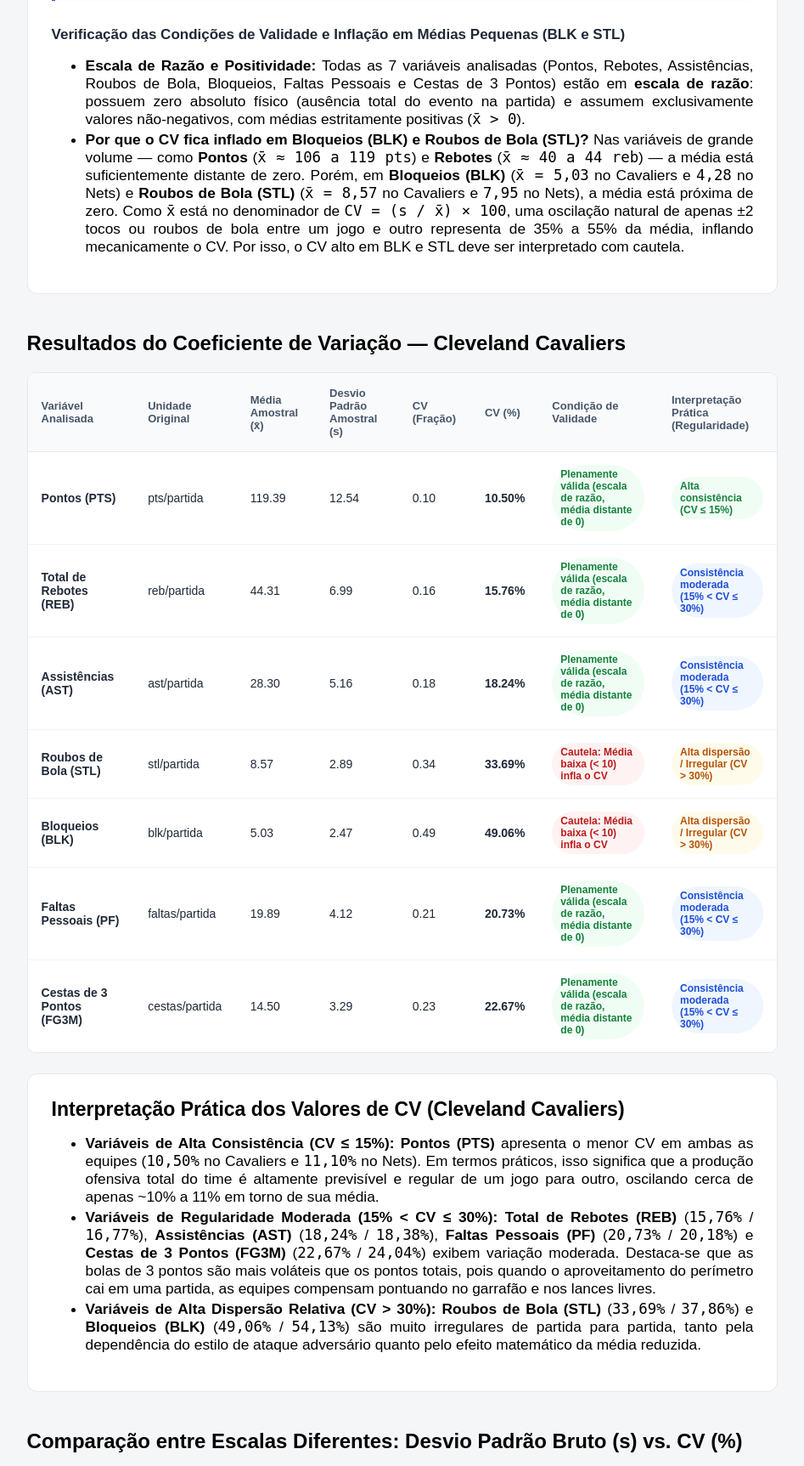
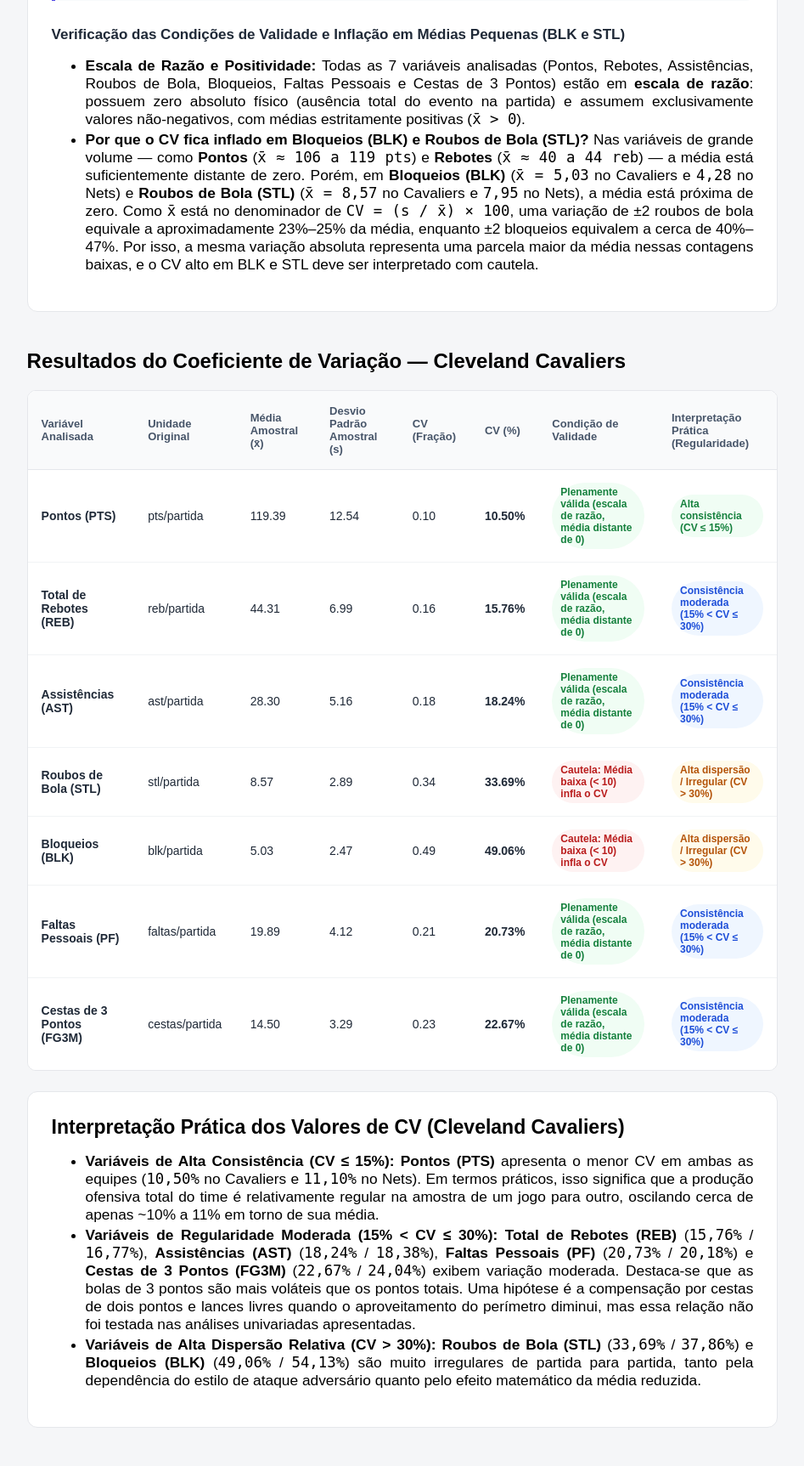
Before and after one commit to ruhtra5000/NBA-LabCD, a Flask app: a page that uses templates/cv.html in a window 1280 px wide. Shown: the part 757-2482 px from the top of the page at 85% size, without its empty margins (166-1113 px from the left). Run offline with Flask 3, Linux system fonts and the light colour scheme; some libraries are stand-ins or nearby versions; some web fonts are replaced.

Commit message:
Correção de exemplos e interpretações do CV.

```diff
--- a/templates/cv.html
+++ b/templates/cv.html
@@ -126,8 +126,9 @@
                 <b>Pontos</b> (<code>x̄ ≈ 106 a 119 pts</code>) e <b>Rebotes</b> (<code>x̄ ≈ 40 a 44 reb</code>) — a média está suficientemente distante de zero.
                 Porém, em <b>Bloqueios (BLK)</b> (<code>x̄ = 5,03</code> no Cavaliers e <code>4,28</code> no Nets) e <b>Roubos de Bola (STL)</b>
                 (<code>x̄ = 8,57</code> no Cavaliers e <code>7,95</code> no Nets), a média está próxima de zero. Como <code>x̄</code> está no denominador de
-                <code>CV = (s / x̄) × 100</code>, uma oscilação natural de apenas ±2 tocos ou roubos de bola entre um jogo e outro representa de 35% a 55%
-                da média, inflando mecanicamente o CV. Por isso, o CV alto em BLK e STL deve ser interpretado com cautela.
+                <code>CV = (s / x̄) × 100</code>, uma variação de ±2 roubos de bola equivale a aproximadamente 23%–25% da média,
+                enquanto ±2 bloqueios equivalem a cerca de 40%–47%. Por isso, a mesma variação absoluta representa uma parcela
+                maior da média nessas contagens baixas, e o CV alto em BLK e STL deve ser interpretado com cautela.
             </li>
         </ul>
     </section>
@@ -186,14 +187,14 @@
             <li>
                 <b>Variáveis de Alta Consistência (CV ≤ 15%):</b> <b>Pontos (PTS)</b> apresenta o menor CV em ambas as equipes
                 (<code>10,50%</code> no Cavaliers e <code>11,10%</code> no Nets). Em termos práticos, isso significa que a produção ofensiva total do time é
-                altamente previsível e regular de um jogo para outro, oscilando cerca de apenas ~10% a 11% em torno de sua média.
+                relativamente regular na amostra de um jogo para outro, oscilando cerca de apenas ~10% a 11% em torno de sua média.
             </li>
             <li>
                 <b>Variáveis de Regularidade Moderada (15% &lt; CV ≤ 30%):</b> <b>Total de Rebotes (REB)</b> (<code>15,76%</code> / <code>16,77%</code>),
                 <b>Assistências (AST)</b> (<code>18,24%</code> / <code>18,38%</code>), <b>Faltas Pessoais (PF)</b> (<code>20,73%</code> / <code>20,18%</code>) e
                 <b>Cestas de 3 Pontos (FG3M)</b> (<code>22,67%</code> / <code>24,04%</code>) exibem variação moderada. Destaca-se que as bolas de 3 pontos
-                são mais voláteis que os pontos totais, pois quando o aproveitamento do perímetro cai em uma partida, as equipes compensam pontuando no garrafão
-                e nos lances livres.
+                são mais voláteis que os pontos totais. Uma hipótese é a compensação por cestas de dois pontos e lances livres quando
+                o aproveitamento do perímetro diminui, mas essa relação não foi testada nas análises univariadas apresentadas.
             </li>
             <li>
                 <b>Variáveis de Alta Dispersão Relativa (CV &gt; 30%):</b> <b>Roubos de Bola (STL)</b> (<code>33,69%</code> / <code>37,86%</code>) e
@@ -259,7 +260,7 @@
         <div class="explicacao-teste-titulo">Quando Preferir uma Alternativa Robusta ao CV Clássico?</div>
         <p>
             O CV clássico (<code>s / x̄</code>) depende da média e do desvio padrão, ambos sensíveis a outliers e à assimetria:
-            valores extremos nas caudas inflam quadradicamente o numerador (<code>s</code>) e deslocam o denominador (<code>x̄</code>).
+            valores extremos contribuem com desvios quadráticos para a variância que compõe o numerador (<code>s</code>) e deslocam o denominador (<code>x̄</code>).
         </p>
         <ul>
             <li>
@@ -267,8 +268,7 @@
                 o CV clássico é adequado, com ressalva apenas para a escala reduzida de <b>BLK</b> e <b>STL</b>.
             </li>
             <li>
-                <b>No Brooklyn Nets:</b> Em <b>Faltas Pessoais (PF)</b>, onde há <b>assimetria positiva moderada</b> (<code>G₁ = +0,60</code>) e partidas extremas na cauda
-                superior, o CV clássico (<code>20,18%</code>) sofre influência de outliers. Nessa situação, o uso de alternativas robustas como a
+                <b>No Brooklyn Nets:</b> Em <b>Faltas Pessoais (PF)</b>, onde há <b>assimetria positiva moderada</b> (<code>G₁ = +0,60</code>), o CV clássico (<code>20,18%</code>) é sensível à cauda, embora não haja outliers pela regra de 1,5×IQR. Nessa situação, o uso de alternativas robustas como a
                 <b>razão entre IQR e Mediana</b> (<code>IQR / Mediana = 28,57%</code>) ou o <b>CV baseado no Desvio Absoluto Mediano</b>
                 (<code>MAD / Mediana = 14,29%</code>) descreve a dispersão relativa central sem distorção pelas caudas.
             </li>
```
